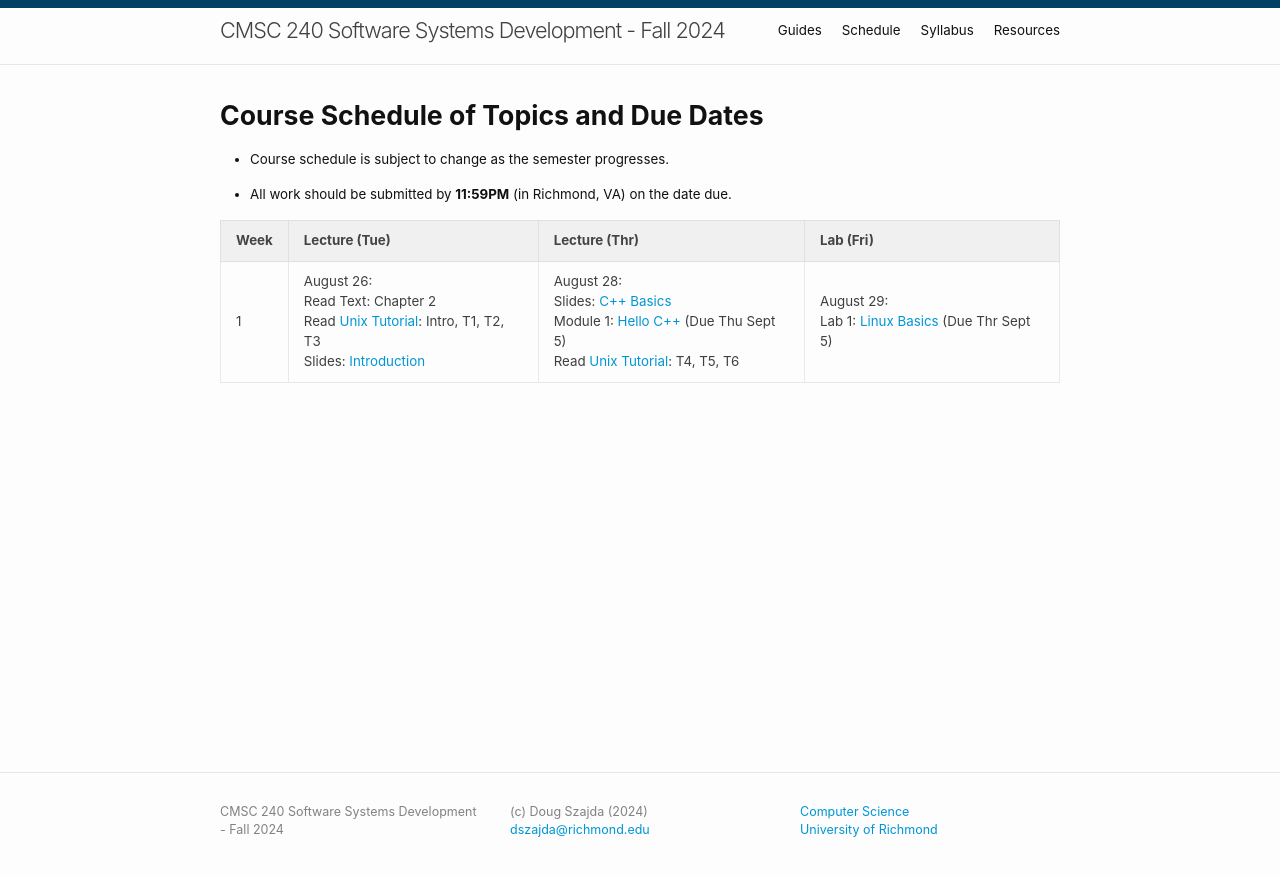
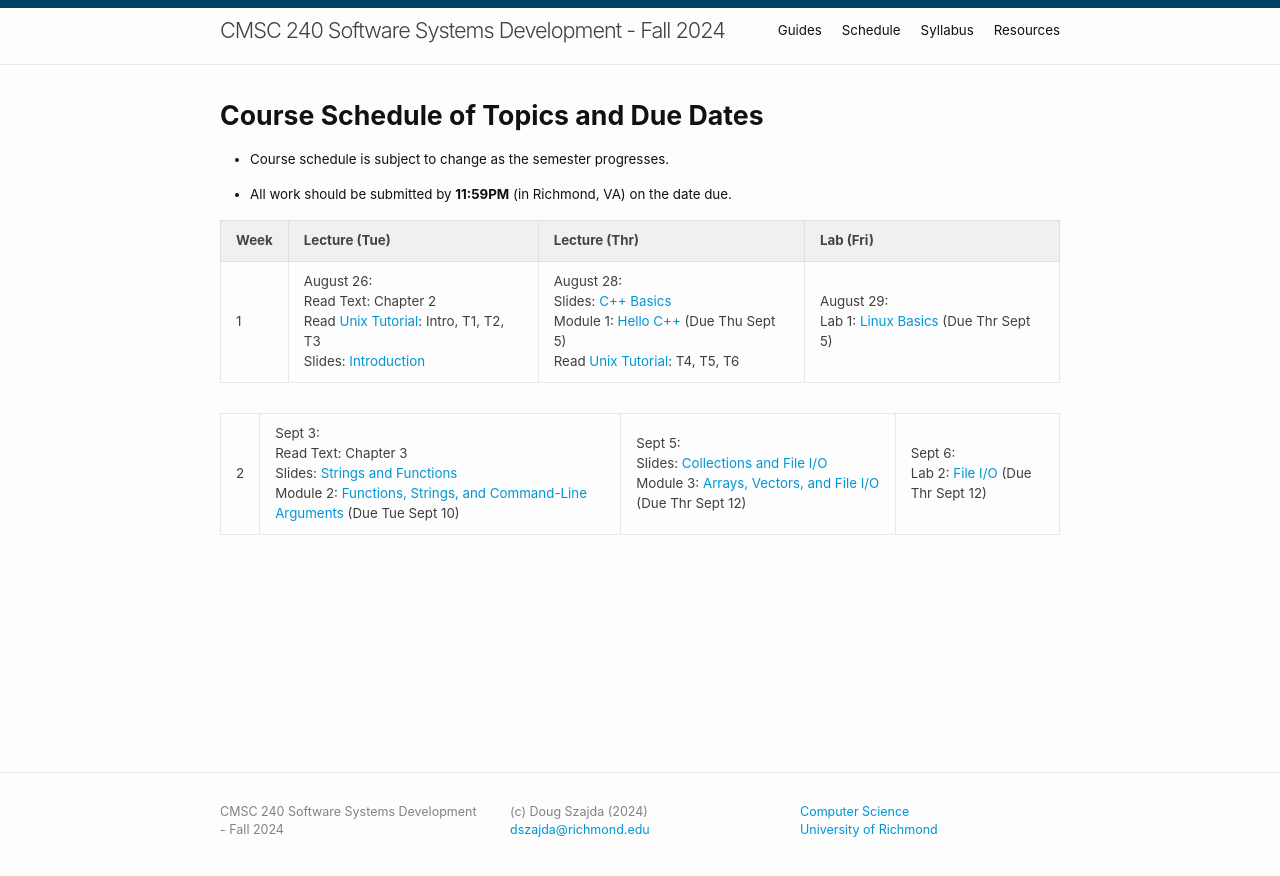
Before and after one commit to cmsc240-f24-dcs/cmsc240-f24-s2.github.io, a Jekyll site: the page built from schedule.md, in a window 1280 px wide. Shown: the top 876 px of the page. Built offline with Jekyll 4.4.1, drawn with Linux system fonts in a browser that asks for light colours.

Commit message:
updated schedule.md to show week 2

```diff
--- a/_config.yml
+++ b/_config.yml
@@ -25,6 +25,8 @@ url: "https://cmsc240-f24-dcs.github.io/cmsc240-f24-s2.github.io" # the base hos
 github_username: cmsc240-f24-dcs
 
 # destination: ./docs
+
+#nothing
 
 # Build settings
 markdown: kramdown
--- a/schedule.md
+++ b/schedule.md
@@ -13,8 +13,9 @@ title: Schedule
 | :--- | :---                                       | :---                                          | :---                                                  |
 | 1    | August 26:  <br />Read Text: Chapter 2<br />Read [Unix Tutorial](https://users.cs.duke.edu/~alvy/courses/unixtut/): Intro, T1, T2, T3<br />Slides: [Introduction](lectures/01-Introduction.pdf)              | August 28:  <br /> Slides: [C++ Basics](lectures/02-Language-Basics.pdf)<br /> Module 1: [Hello C++](modules/module1.md) (Due Thu Sept 5) <br />Read [Unix Tutorial](https://users.cs.duke.edu/~alvy/courses/unixtut/): T4, T5, T6                                     | August 29: <br />Lab 1: [Linux Basics](https://classroom.github.com/a/ESaEZNT6) (Due Thr Sept 5)                  |
 
+
+| 2    | Sept 3: <br />Read Text: Chapter 3<br /> Slides: [Strings and Functions](lectures/03-Strings-Functions.pdf) <br/>Module 2: [Functions, Strings, and Command-Line Arguments](modules/module2.md) (Due Tue Sept 10)    | Sept 5: <br /> Slides: [Collections and File I/O](lectures/04-Collections-FileIO.pdf) <br/>Module 3: [Arrays, Vectors, and File I/O](modules/module3.md) (Due Thr Sept 12)     | Sept 6: <br /> Lab 2: [File I/O](labs/lab2.md)  (Due Thr Sept 12)               |
 {% comment %}
-| 2    | Sept 3: <br />Read Text: Chapter 3<br /> Slides: [Strings and Functions](lectures/03-Strings-Functions.pdf) <br/>Module 2: [Functions, Strings, and Command-Line Arguments](modules/module2.md) (Due Tue Sept 10)    | Sept 5: <br /> Slides: [Collections and File I/O](lectures/04-Collections-FileIO.pdf) <br/>Module 3: [Arrays, Vectors, and File I/O](modules/module3.md) (Due Thr Sept 12)     | Sept 6: <br /> Lab 2: [File I/O](labs/lab2.md)  (Due Thr Sept 12)               |
 | 3    | Jan 30: <br />Read Text: Chapter 17 <br />Slides: [Pointers and Memory](lectures/05-Memory-Pointers.pdf)     | Feb 1: <br />Slides: [References and Heap](lectures/06-References-Heap.pdf)       | Feb 2:  <br />Lab 3: [Pointers and References](labs/lab3.md) (Due Thr Feb 8)               |
 | 4    | Feb 6: <br />Read Text: Chapter 5 <br />Slides: [Debugging](lectures/07-Debugging.pdf) <br />[Quiz Review](lectures/quiz1-review.md)    | Feb 8: <br />Slides: [Errors and Exception Handling](lectures/08-Error-Handling.pdf)<br /> **Quiz 1**      | Feb 9:   <br />Lab 4: [Debugging and Exception Handling](labs/lab4.md)  (Due Thr Feb 15)            |
 | 5    | Feb 13: <br />Read Text: Chapter 9 <br />Slides: [Classes and OOP](lectures/09-Classes-OOP.pdf) <br /> Module 4: [Classes - Abstraction and Encapsulation](modules/module4.md) (Due Tue Feb 20)    | Feb 15: <br />Slides: [Enum, Static, Overloading](lectures/10-Class-Members.pdf) <br /> Module 5: [Classes - Enum, Static, Overloading](modules/module5.md) (Due Thr Feb 22)     | Feb 16: <br />Lab 5: [Enigma](labs/lab5.md) (Due Thr Feb 22)               |
```
